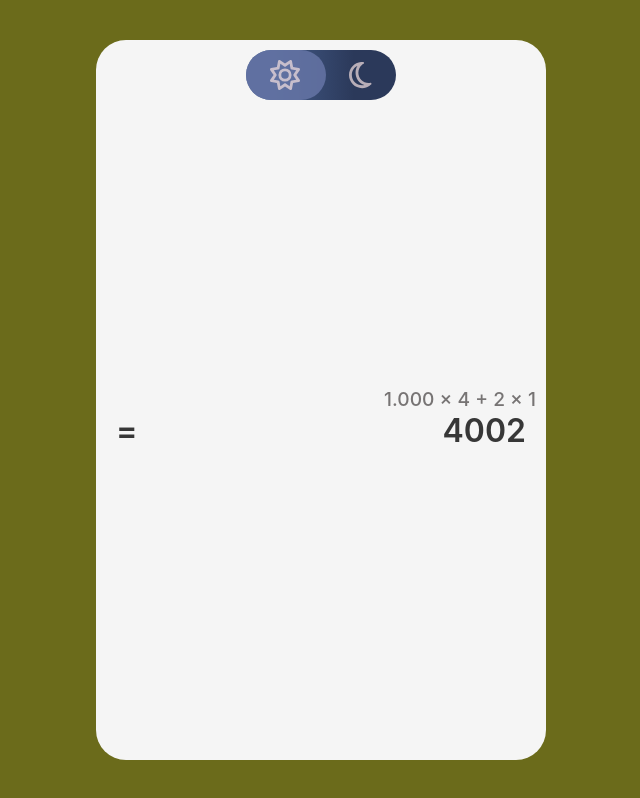
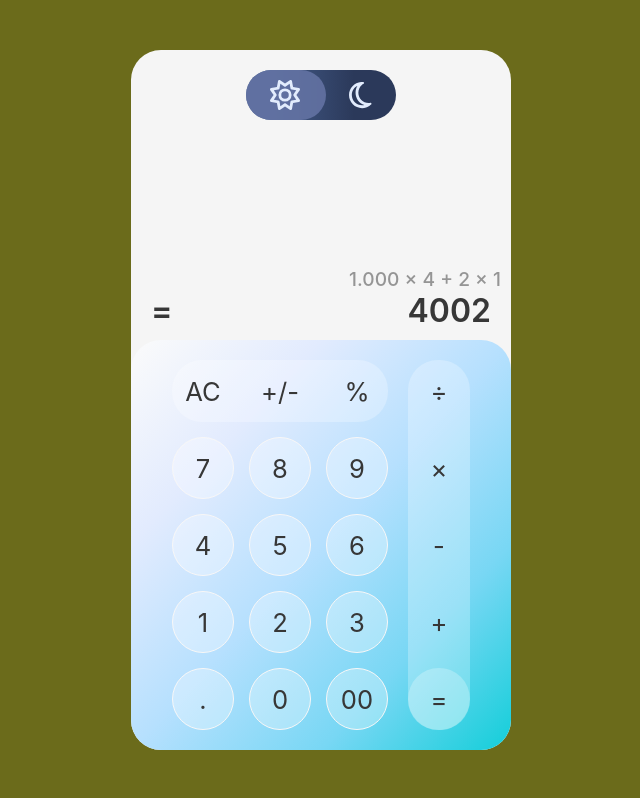
Before and after one commit to mertcancaglayan/react-calculator, a React (Create React App) app: page / in a window 1280 px wide. Shown: the whole page, without its empty margins (319-959 px from the left). Built offline with nearby package versions, Linux system fonts and the light colour scheme.

Commit message:
add keypad, arrange style

```diff
--- a/src/App.js
+++ b/src/App.js
@@ -2,6 +2,7 @@ import "./App.css";
 import Calculator from "./Calculator";
 
 function App() {
+
 	return (
 		<div className="App">
 			<Calculator></Calculator>
--- a/src/Calculator.css
+++ b/src/Calculator.css
@@ -2,9 +2,7 @@
 	display: flex;
 	flex-direction: column;
 	position: relative;
-	width: 450px;
+	width: 380px;
 	height: 700px;
-	padding: 10px 0;
 	border-radius: 30px;
-	transition: 0.4s ease-in-out;
 }
--- a/src/Calculator.jsx
+++ b/src/Calculator.jsx
@@ -3,14 +3,20 @@ import Toggle from "./components/toggle/Toggle";
 import "./Calculator.css";
 import { useTheme } from "./context/themeContext";
 import Display from "./components/display/Display";
+import Keypad from "./components/keypad/Keypad";
 
 function Calculator() {
 	const { currentThemeColors } = useTheme();
+
+	const handleButtonClick = (value) => {
+		console.log("Button clicked:", value);
+	};
 
 	return (
 		<div className="calculator" style={{ backgroundColor: currentThemeColors.calculatorBackground }}>
 			<Toggle></Toggle>
 			<Display></Display>
+			<Keypad onButtonClick={handleButtonClick}></Keypad>
 		</div>
 	);
 }
--- a/src/components/display/Display.css
+++ b/src/components/display/Display.css
@@ -10,7 +10,6 @@
 .equation {
 	margin: 0 10px 0 0;
 	font-size: larger;
-	transition: 0.4s ease-in-out;
 	font-weight: 500;
 }
 
@@ -21,7 +20,6 @@
 	align-items: center;
 	width: 100%;
 	justify-content: space-between;
-	transition: 0.4s ease-in-out;
 }
 .result > * {
 	margin: 0 20px;
--- /dev/null
+++ b/src/components/keypad/Keypad.css
@@ -0,0 +1,62 @@
+.keypad {
+	display: flex;
+	align-items: flex-start;
+	justify-content: center;
+	border-radius: 30px;
+	width: 100%;
+	gap: 10px;
+	overflow: hidden;
+	padding: 20px 0;
+	margin-top: 10px;
+	transition: 2s ease-in-out;
+}
+
+.keypad-horizontal {
+	display: flex;
+	flex-direction: column;
+	gap: 15px;
+}
+
+.keypad-horizontal > .keypad-row:first-child {
+	display: flex;
+	align-items: center;
+	justify-content: space-between;
+	border-radius: 30px;
+}
+
+
+.keypad-row {
+	display: flex;
+	align-items: center;
+	justify-content: center;
+	gap: 15px;
+}
+
+.keypad-numbers {
+	display: flex;
+	flex-direction: column;
+	gap: 15px;
+}
+
+.keypad-vertical {
+	display: flex;
+	flex-direction: column;
+	align-items: center;
+	justify-content: space-between;
+	margin-left: 10px;
+	gap: 15px;
+	border-radius: 30px;
+}
+
+
+.keypad-btn {
+	width: 60px;
+	height: 60px;
+	display: flex;
+	align-items: center;
+	justify-content: center;
+	border: 1px solid #f8f7f7;
+	border-radius: 50%;
+	font-size: 1.6em;
+	cursor: pointer;
+}
--- /dev/null
+++ b/src/components/keypad/Keypad.jsx
@@ -0,0 +1,106 @@
+import React from "react";
+import "./Keypad.css";
+import { useTheme } from "../../context/themeContext";
+
+const KeypadButton = ({ value, onClick, bgColor, borderColor, hoverBgColor, hoverBorderColor, color }) => (
+	<div
+		className="keypad-btn"
+		onClick={() => onClick(value)}
+		style={{
+			backgroundColor: bgColor,
+			border: borderColor ? `1px solid ${borderColor}` : "1px solid transparent",
+			color: color,
+		}}
+		onMouseOver={(e) => {
+			if (hoverBgColor) e.target.style.backgroundColor = hoverBgColor;
+			if (hoverBorderColor) e.target.style.border = `1px solid ${hoverBorderColor}`;
+		}}
+		onMouseOut={(e) => {
+			if (hoverBgColor) e.target.style.backgroundColor = bgColor;
+			if (hoverBorderColor)
+				e.target.style.border = borderColor ? `1px solid ${borderColor}` : "1px solid transparent";
+		}}
+	>
+		{value}
+	</div>
+);
+
+const Keypad = ({ onButtonClick }) => {
+	const { currentThemeColors } = useTheme();
+
+	const horizontalButtons = [["AC", "+/-", "%"]];
+	const numberButtons = [
+		["7", "8", "9"],
+		["4", "5", "6"],
+		["1", "2", "3"],
+		[".", "0", "00"],
+	];
+	const verticalButtons = ["÷", "×", "-", "+", "="];
+
+	return (
+		<div className="keypadContainer">
+			<div className="keypad" style={{ background: currentThemeColors.keypadBackground }}>
+				<div className="keypad-horizontal">
+					{horizontalButtons.map((row, rowIndex) => (
+						<div
+							key={rowIndex}
+							className="keypad-row"
+							style={rowIndex === 0 ? { backgroundColor: currentThemeColors.frameBtnBackground } : {}}
+						>
+							{row.map((button, colIndex) => (
+								<KeypadButton
+									key={colIndex}
+									value={button}
+									onClick={onButtonClick}
+									bgColor="transparent"
+									hoverBgColor={currentThemeColors.buttonHoverBackground}
+									color={currentThemeColors.commonTextColor}
+								/>
+							))}
+						</div>
+					))}
+					<div className="keypad-numbers">
+						{numberButtons.map((row, rowIndex) => (
+							<div key={rowIndex} className="keypad-row">
+								{row.map((button, colIndex) => (
+									<KeypadButton
+										key={colIndex}
+										value={button}
+										onClick={onButtonClick}
+										bgColor={currentThemeColors.buttonBackground}
+										borderColor={currentThemeColors.buttonBorder}
+										hoverBgColor={currentThemeColors.buttonHoverBackground}
+										color={currentThemeColors.commonTextColor}
+									/>
+								))}
+							</div>
+						))}
+					</div>
+				</div>
+				<div className="keypad-vertical" style={{ backgroundColor: currentThemeColors.frameBtnBackground }}>
+					{verticalButtons.map((button, index) => (
+						<KeypadButton
+							key={index}
+							value={button}
+							onClick={onButtonClick}
+							bgColor={
+								index === verticalButtons.length - 1
+									? currentThemeColors.verticalButtonLastBackground
+									: "transparent"
+							}
+							hoverBgColor={
+								index === verticalButtons.length - 1
+									? currentThemeColors.verticalButtonLastHoverBackground
+									: currentThemeColors.buttonHoverBackground
+							}
+							hoverBorderColor={currentThemeColors.verticalButtonHoverBorder}
+							color={currentThemeColors.commonTextColor}
+						/>
+					))}
+				</div>
+			</div>
+		</div>
+	);
+};
+
+export default Keypad;
--- a/src/components/toggle/Toggle.css
+++ b/src/components/toggle/Toggle.css
@@ -4,6 +4,7 @@
 	width: 150px;
 	height: 40px;
 	padding: 5px 0;
+	margin-top: 20px;
 }
 
 .switch input {
--- a/src/styles/themeColors.jsx
+++ b/src/styles/themeColors.jsx
@@ -1,16 +1,29 @@
 export const themeColors = {
 	light: {
-		toggleIcon: "#f3dfdfb5",
+		toggleIcon: "#e2ecfd",
 		calculatorBackground: "rgb(245, 245, 245)",
-		primaryTextColor: "rgb(119 116 116)",
+		primaryTextColor: "rgb(149, 149, 149)",
 		commonTextColor: "rgb(55, 55, 55)",
-		operatorsContainerBg: "linear-gradient(to right, rgb(201, 208, 241), rgb(178, 205, 250))",
+		keypadBackground: "linear-gradient(to right bottom, #fbfbfb, #e2ebfe, #b6e0fe, #78d7f4, #13ced9)",
+		buttonHoverBackground: "white",
+		buttonBackground: "rgba(255, 255, 255, 0.3)",
+		buttonBorder: "1px solid #f8f7f7",
+		frameBtnBackground: "rgba(255, 255, 255, 0.25)",
+		verticalButtonLastBackground: "rgba(255, 255, 255, 0.25)",
+		verticalButtonHoverBorder: "1px solid white",
+		verticalButtonLastHoverBackground: "white",
 	},
 	dark: {
 		toggleIcon: "white",
 		calculatorBackground: "rgb(36, 37, 39)",
 		primaryTextColor: "rgb(141, 142, 143)",
 		commonTextColor: "rgb(250, 250, 250)",
-		operatorsContainerBg: "linear-gradient(to right, rgb(55, 69, 105), rgb(32, 39, 65))",
+		keypadBackground: "linear-gradient(to right top, rgb(22 35 61), rgb(57 74 103))",
+		buttonHoverBackground: "rgb(55, 69, 105)",
+		buttonBackground: "rgba(35, 44, 69, 0.5)",
+		frameBtnBackground: "rgba(35, 44, 69, 0.5)",
+		verticalButtonLastBackground: "rgb(35 46 75)",
+		verticalButtonHoverBorder: "1px solid black",
+		verticalButtonLastHoverBackground: "black"
 	},
 };
```
